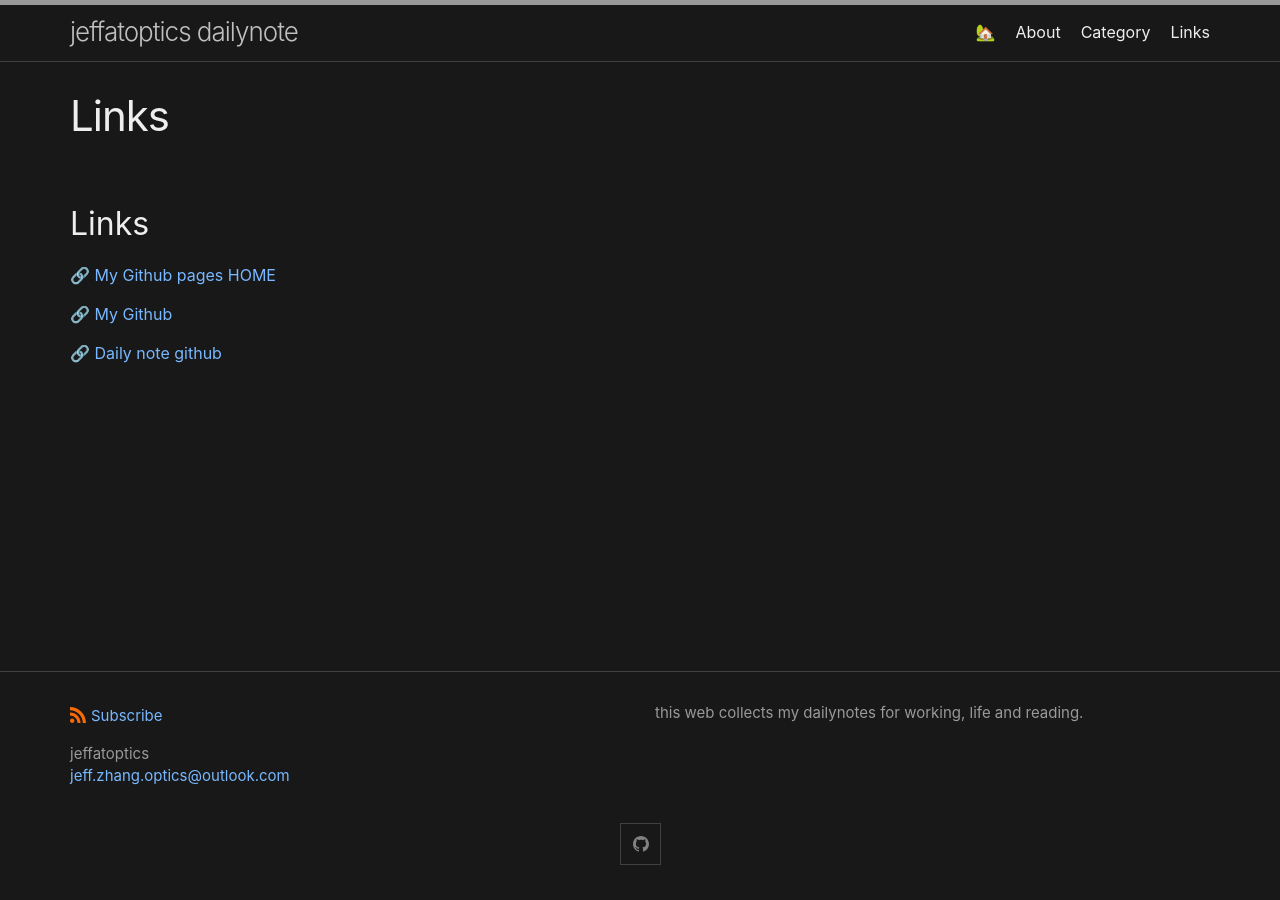
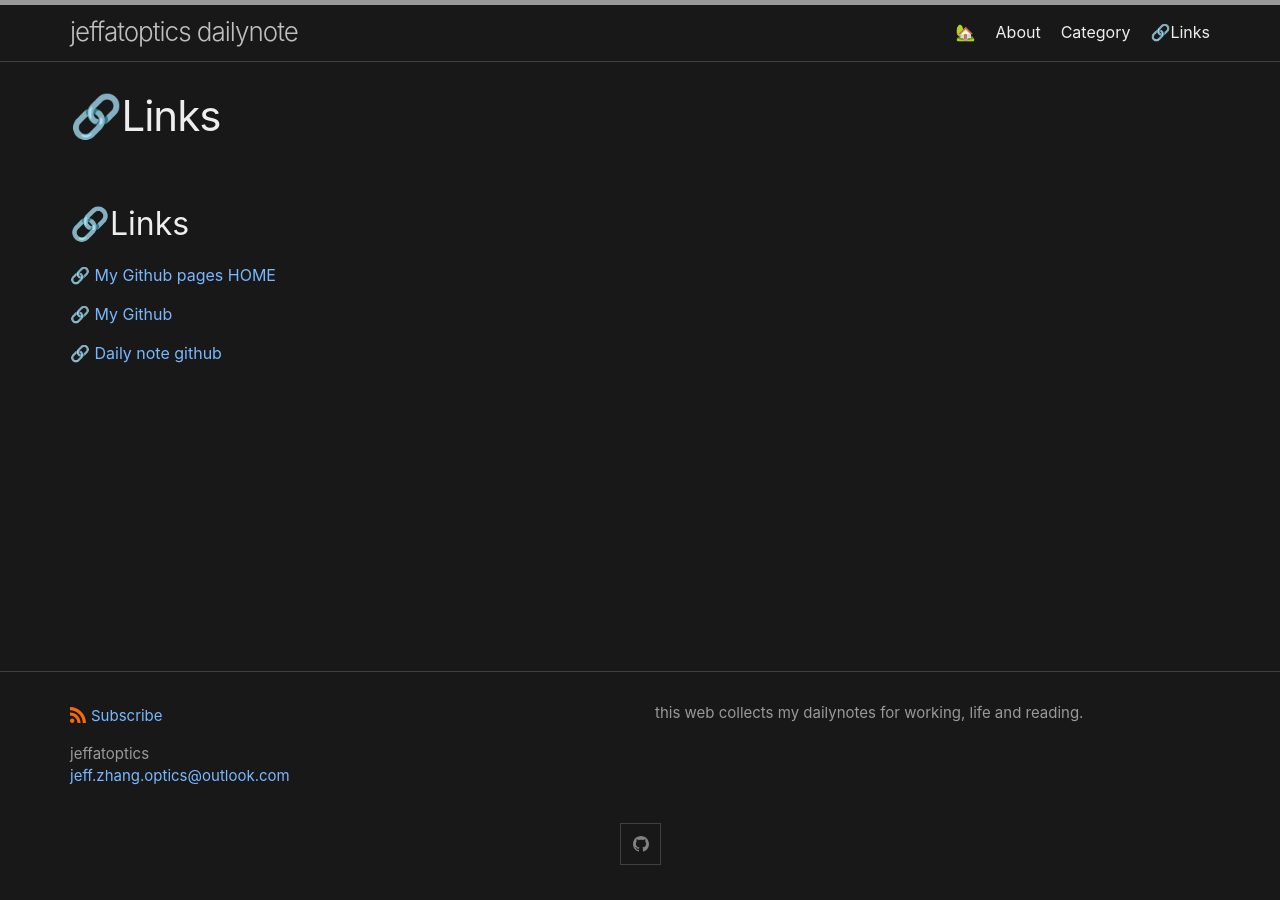
Before and after one commit to jeffatoptics/jeffblog, a Jekyll site: the page built from header1.md, in a window 1280 px wide. Built offline with Jekyll 4.4.1, drawn with Linux system fonts in a browser that asks for light colours; our own code applies the rules of GitHub Pages for plain Markdown files.

Commit message:
update emoji

```diff
--- a/header1.md
+++ b/header1.md
@@ -2,7 +2,7 @@
 permalink: /link/
 ---
 
-## Links
+## 🔗Links
 
 🔗 [My Github pages HOME](https://jeffatoptics.github.io/)
 
```
